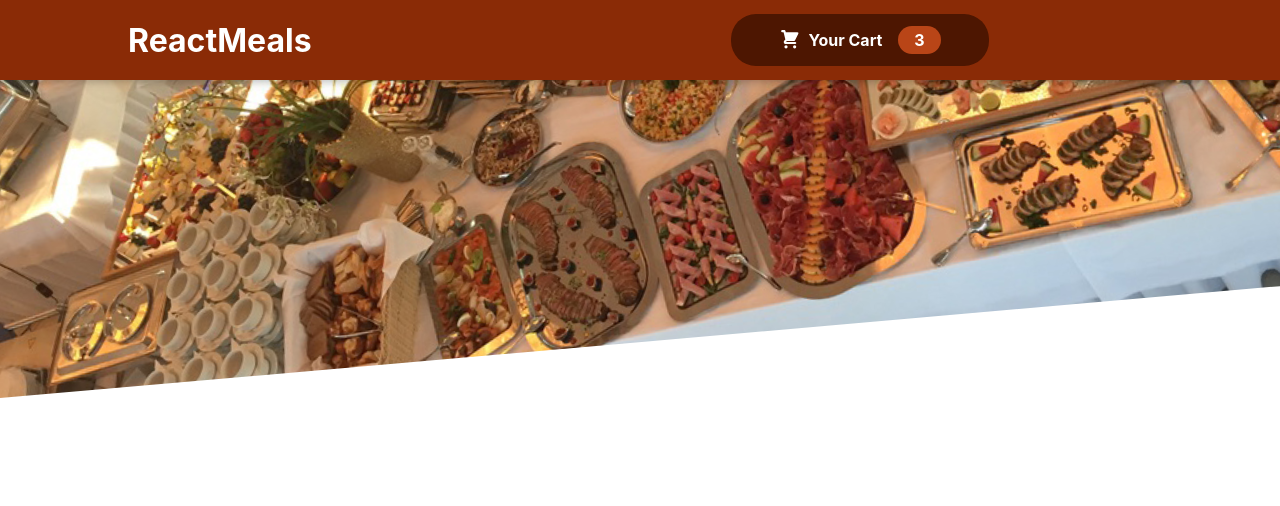
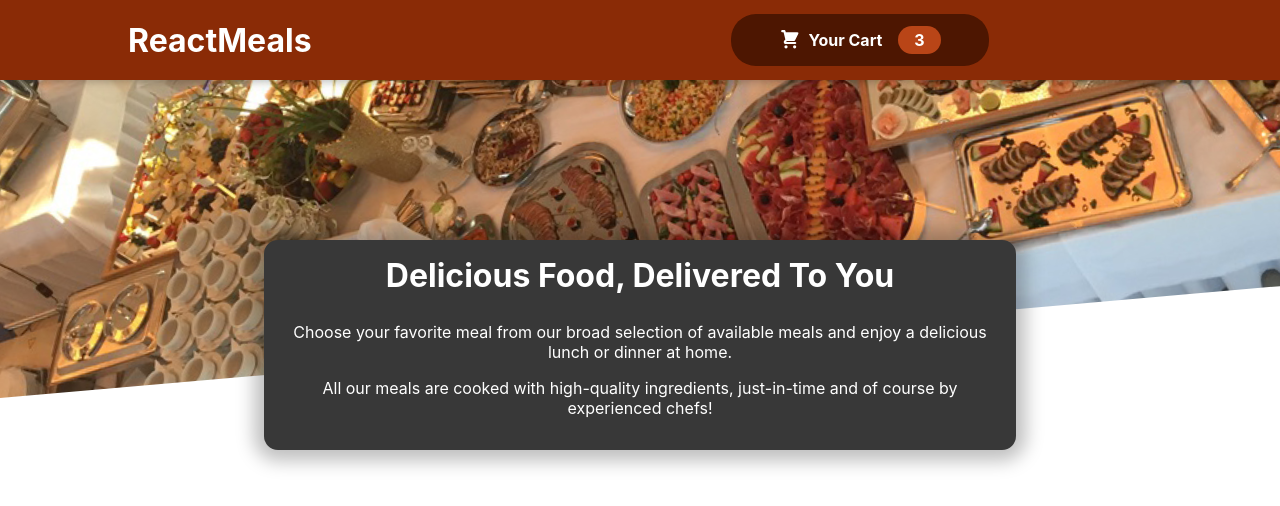
Before and after one commit to eswar7981/RestaurantApp, a React (Create React App) app: page / in a window 1280 px wide. Shown: the top 506 px of the page. Built offline with nearby package versions, Linux system fonts and the light colour scheme.

Commit message:
Update App.js

```diff
--- a/src/App.js
+++ b/src/App.js
@@ -1,6 +1,6 @@
 import logo from './logo.svg';
 import './App.css';
-
+import MealsSummary from './Components/Meals/MealsSummary';
 import { Fragment, useEffect, useState } from 'react';
 import Header from './Components/Layout/Header';
 function App() {
@@ -9,7 +9,10 @@ function App() {
 
   return (
     <Fragment>
-     <Header/>
+      <Header/>
+
+      <MealsSummary/>
+
     </Fragment>
 
   );
```
